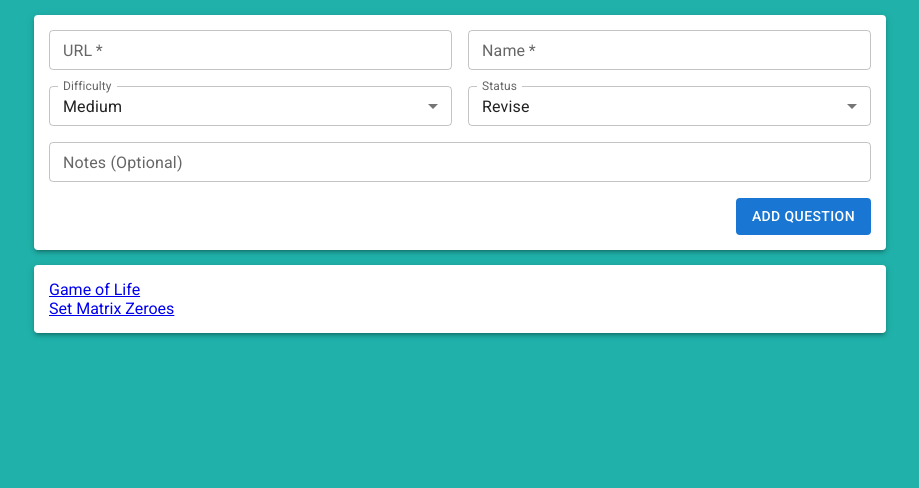
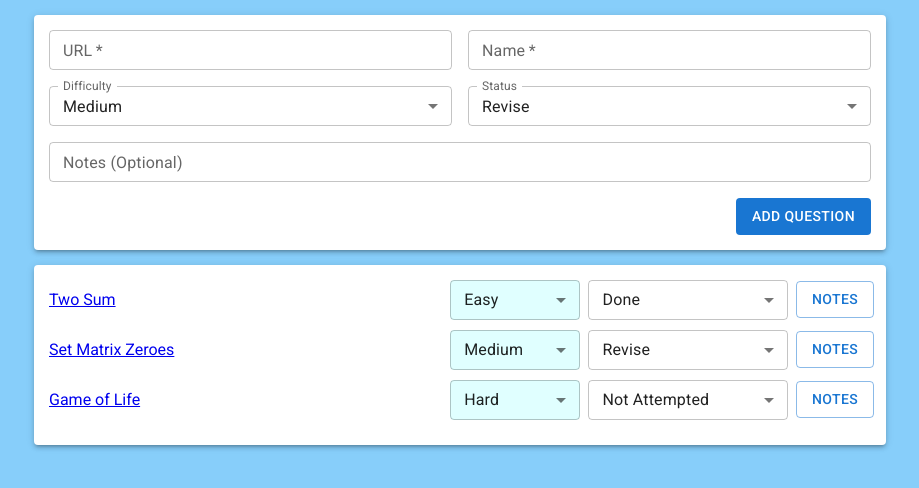
Before and after one commit to Prashant2303/mql, a React (Create React App) app: page / in a window 1280 px wide. Shown: the top 488 px of the page, without its empty margins (180-1099 px from the left). Built offline with nearby package versions, Linux system fonts and the light colour scheme.

Commit message:
Added Question Component

```diff
--- a/src/App.js
+++ b/src/App.js
@@ -1,6 +1,6 @@
 import './App.css';
 import React, { useState } from 'react';
-import { Container, Grid } from '@mui/material';
+import { Container } from '@mui/material';
 import AddQuestion from './components/AddQuestion';
 import List from './components/List';
 
@@ -8,19 +8,30 @@ function App() {
 
   let questions = [
     {
+      id: 1,
+      url: 'https://leetcode.com/problems/two-sum/',
+      site: 'Leetcode',
+      name: 'Two Sum',
+      difficulty: 'Easy',
+      status: 'Done',
+      notes: '',
+    },
+    {
+      id: 2,
+      url: 'https://leetcode.com/problems/set-matrix-zeroes/',
+      site: 'Leetcode',
+      name: 'Set Matrix Zeroes',
+      difficulty: 'Medium',
+      status: 'Revise',
+      notes: 'Use variable for 0th col, traverse inner mat, if a cell is 0, mark 0th cell in its row n col to 0. then traverse, check with first row n col n fill',
+    },
+    {
+      id: 3,
       url: 'https://leetcode.com/problems/game-of-life/',
       site: 'Leetcode',
       name: 'Game of Life',
-      difficulty: '',
-      status: '',
-      notes: '',
-    },
-    {
-      url: 'https://leetcode.com/problems/set-matrix-zeroes/',
-      site: 'Leetcode',
-      name: 'Set Matrix Zeroes',
-      difficulty: '',
-      status: '',
+      difficulty: 'Hard',
+      status: 'Not Attempted',
       notes: '',
     },
   ];
@@ -28,15 +39,14 @@ function App() {
   const [list, setList] = useState(questions);
 
   const addQuestion = (question) => {
-    setList([...list, question]);
+    question.id = questions.length + 1;
+    setList([question, ...list]);
   }
 
   return (
     <Container className="App" maxWidth="md">
-      {/* <Grid container sx={{border:'1px solid green'}}> */}
-        <AddQuestion addQuestion={addQuestion} />
-        <List questions={list} />
-      {/* </Grid> */}
+      <AddQuestion addQuestion={addQuestion} />
+      <List questions={list} />
     </Container>
   );
 }
--- a/src/components/List.js
+++ b/src/components/List.js
@@ -1,17 +1,15 @@
 import React from 'react';
-import { Grid, TextField, Button, Paper, MenuItem } from '@mui/material';
+import { Grid, Paper } from '@mui/material';
+import Question from './Question';
 
 const List = ({ questions }) => {
-    console.log(questions);
     return (
         <Paper className="form" elevation={3} sx={{ padding: '15px', marginTop: '15px' }}>
-            <Grid container spacing={2}>    {/* Adding xs and spacing together causes component to shift left */}
-                <Grid item xs={6}>
-                    {
-                        questions.map((question) => <div><a href={question.url} target='_blank'>{question.name}</a> </div>)
-                    }
-                </Grid>
-            </Grid>
+            {/* <Grid container spacing={1}>    Adding xs and spacing together causes component to shift left */}
+            {
+                questions.map((question) => <Question key={question.id} question={question} />)
+            }
+            {/* </Grid> */}
         </Paper>
     )
 }
--- /dev/null
+++ b/src/components/Question.js
@@ -0,0 +1,63 @@
+import React, { useState } from 'react';
+import { Grid, TextField, Button, Paper, MenuItem, Select } from '@mui/material';
+
+const Question = ({ question }) => {
+    const [showNotes, setShowNotes] = useState(false);
+    const handleClick = () => {
+        setShowNotes(prevShowNotes => !prevShowNotes);
+    }
+
+    const [state, setState] = useState(question);
+    const handleChange = (e) => {
+        setState({ ...state, [e.target.name]: e.target.value });
+    }
+
+    return (
+        <Grid container spacing={1} alignItems="center" marginBottom="10px">
+            <Grid item xs={5.8}>
+                <a href={question.url} target='_blank' rel="noreferrer">{question.name}</a>
+            </Grid>
+            <Grid item xs={2}>
+                <TextField
+                    select
+                    id="difficulty"
+                    name="difficulty"
+                    value={state.difficulty}
+                    onChange={handleChange}
+                    fullWidth
+                    size="small"
+                    sx={{backgroundColor:"lightcyan", borderRadius:"4px"}}
+                >
+                        <MenuItem value="Easy">Easy</MenuItem>
+                        <MenuItem value="Medium">Medium</MenuItem>
+                        <MenuItem value="Hard">Hard</MenuItem>
+                </TextField>
+            </Grid>
+            <Grid item xs={3}>
+                <TextField
+                    select
+                    id="status"
+                    name="status"
+                    value={state.status}
+                    onChange={handleChange}
+                    fullWidth
+                    size="small"
+                >
+                        <MenuItem value="Not Attempted">Not Attempted</MenuItem>
+                        <MenuItem value="Revise">Revise</MenuItem>
+                        <MenuItem value="Done">Done</MenuItem>
+                </TextField>
+            </Grid>
+            <Grid item xs={1}>
+                <Button variant="outlined"  onClick={handleClick}>Notes</Button>
+            </Grid>
+            {
+                showNotes && <Grid item xs={12} borderLeft="2px solid blue" marginLeft="7px">
+                    {question.notes}
+                </Grid>
+            }
+        </Grid>
+    )
+}
+
+export default Question;
--- a/src/index.css
+++ b/src/index.css
@@ -2,5 +2,5 @@ body {
   margin: 0;
   font-family: 'Roboto';
   -webkit-font-smoothing: antialiased;
-  background-color:lightseagreen;
+  background-color:lightskyblue;
 }
```
